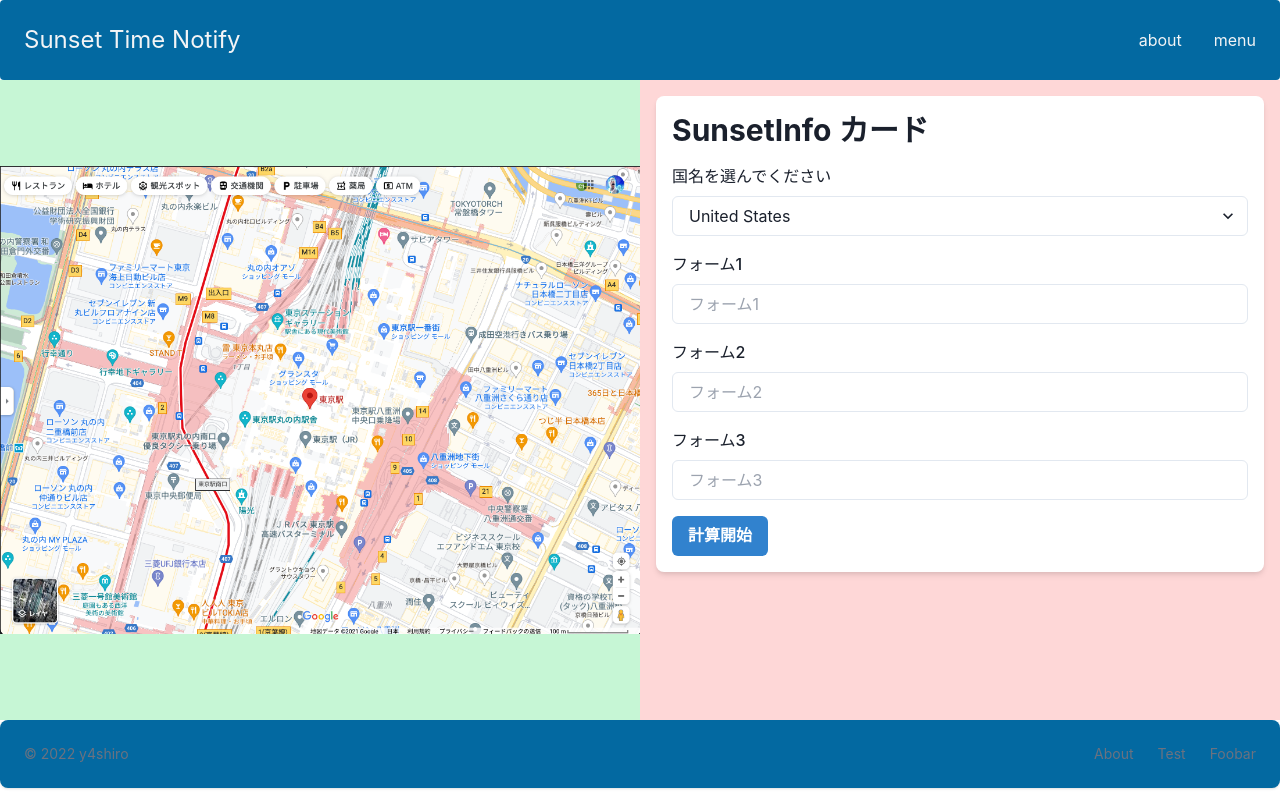
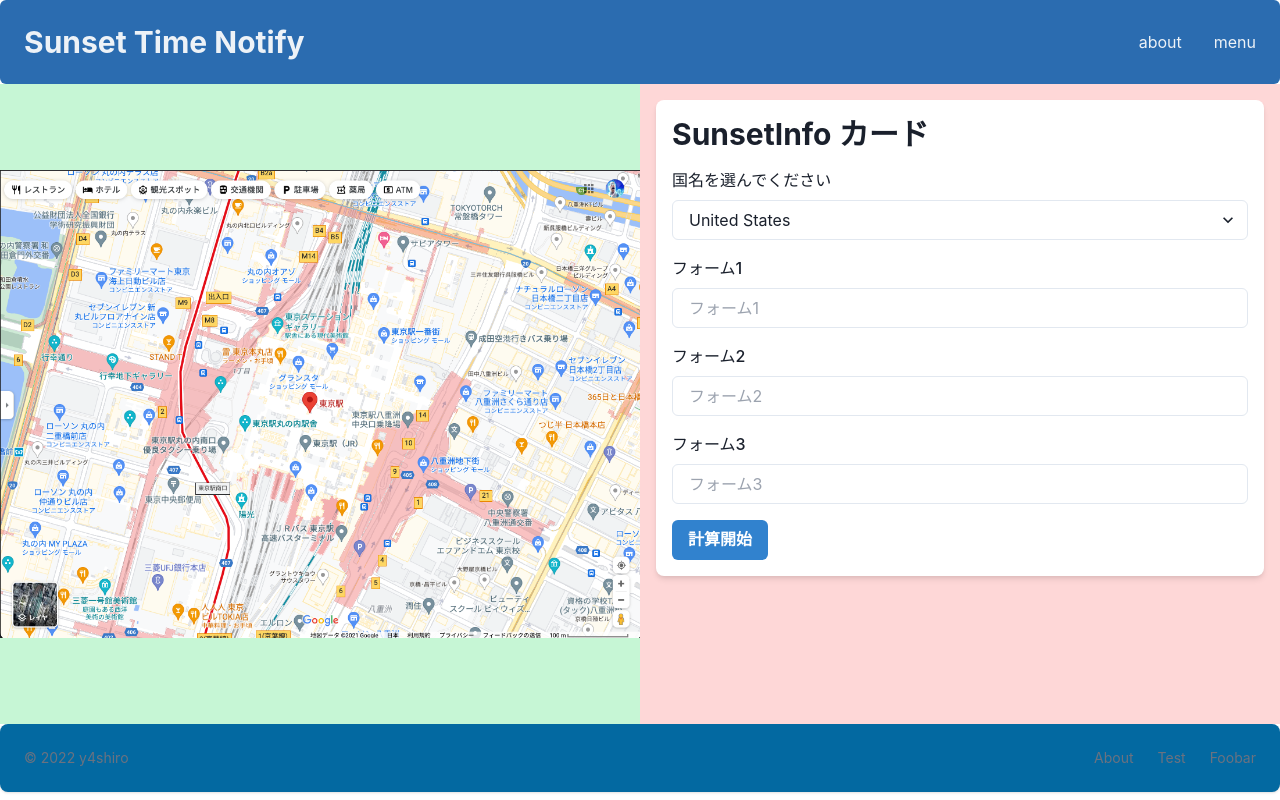
Before and after one commit to y4shiro/sunset-time-notify, a Next.js app: page / in a window 1280 px wide. Built offline with nearby package versions, Linux system fonts and the light colour scheme.

Commit message:
Header のスタイリングを Chakra UI に差し替え

```diff
--- a/src/components/Header.tsx
+++ b/src/components/Header.tsx
@@ -1,22 +1,30 @@
 import React, { VFC } from 'react';
+import { Box, Flex, Heading, Link, Text } from '@chakra-ui/react';
+
+import NextLink from 'next/link';
 
 const Header: VFC = () => {
   return (
-    <nav className='bg-sky-700 border-gray-200 px-2 py-2 rounded'>
-      <div className='container flex flex-wrap items-center justify-between mx-auto'>
-        <a href='#'>
-          <h1 className='py-4 px-4 text-2xl text-gray-100'>Sunset Time Notify</h1>
-        </a>
-        <div className='flex'>
-          <a href='#'>
-            <span className='py-4 px-4 text-gray-100 hover:underline'>about</span>
-          </a>
-          <a href='#'>
-            <span className='py-4 px-4 text-gray-100 hover:underline'>menu</span>
-          </a>
-        </div>
-      </div>
-    </nav>
+    <Box as='nav' p={2} bgColor={'blue.600'} rounded={'md'}>
+      <Flex px={4} alignItems={'center'} justify={'space-between'}>
+        <NextLink href='#' passHref>
+          <Link textColor={'gray.100'} _hover={{ textDecorationLine: 'none' }}>
+            <Heading as={'h1'} py={4} size={'lg'}>
+              Sunset Time Notify
+            </Heading>
+          </Link>
+        </NextLink>
+
+        <Flex gap={8}>
+          <Link href='#' textColor={'gray.100'}>
+            <Text>about</Text>
+          </Link>
+          <Link href='#' textColor={'gray.100'}>
+            <Text>menu</Text>
+          </Link>
+        </Flex>
+      </Flex>
+    </Box>
   );
 };
 
```
